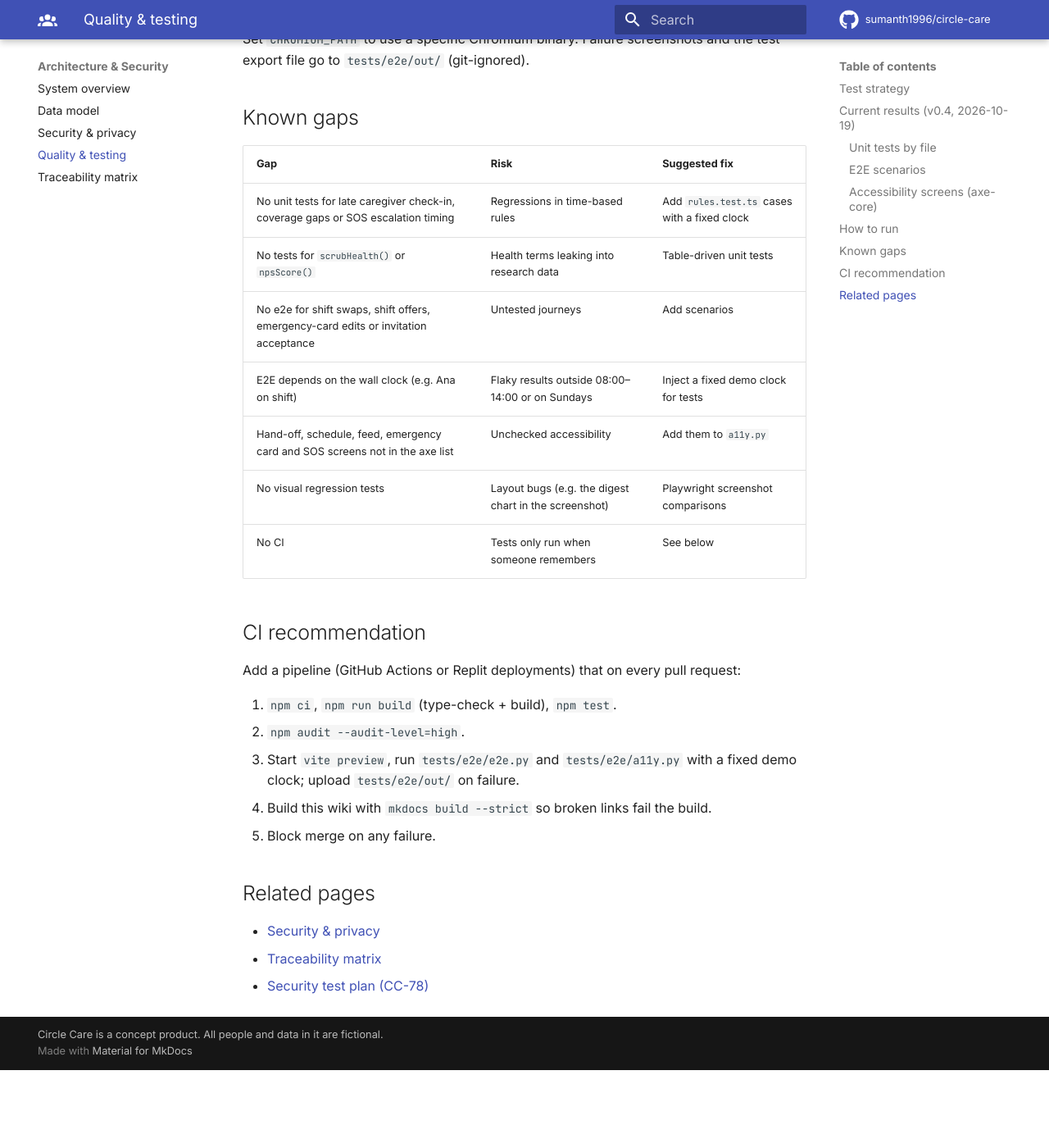
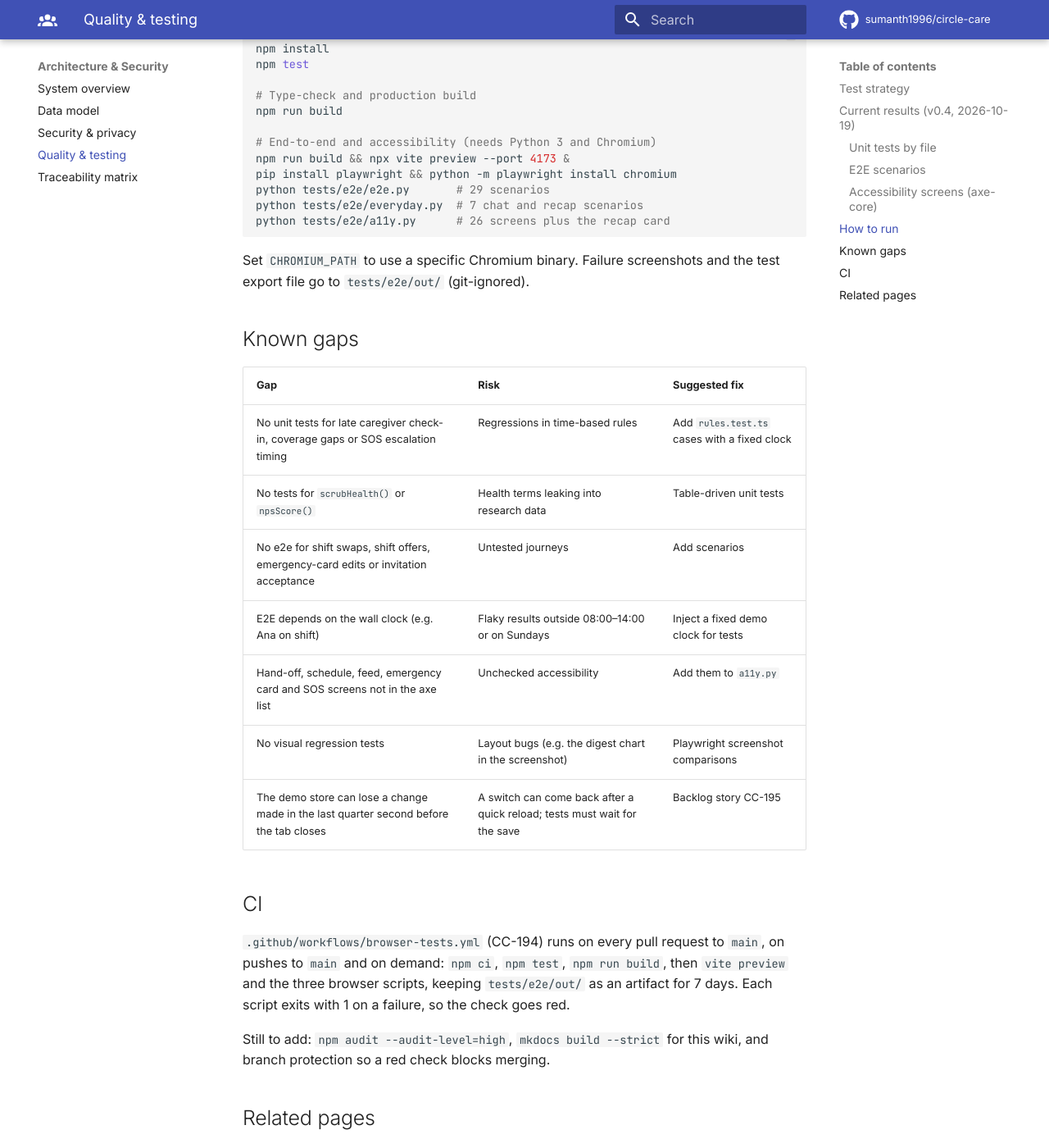
Before and after one commit to sumanth1996/circle-care, an MkDocs documentation site: the page built from docs/wiki/architecture/quality-and-testing.md, in a window 1280 px wide and 1400 px high, scrolled down 3852 px. Shown: the whole window at 82% size. Built offline with MkDocs 1.6.1 and Material for MkDocs 9.7.7, drawn with Linux system fonts in a browser that asks for light colours; comment, search, counter and statistics services are not loaded; before the commit the page ends 5157 px from its top, so only the background shows below that; some of the changed text lies outside the part shown.

Commit message:
Address the Lead Architect review of the browser tests
Must fix:
- wait_for_save waits until saving has stopped for 0.6 s, so the 15 s
  tick's save can't be mistaken for the switch's.
- e2e.py exits with 1 on page and console errors too, as the wiki says.
- The Her day test checks the shared counts before and after, so it
  can't pass if the card always read Private.
- The save gap is backlog story CC-195, cited instead of a missing record.

Also: browser steps run only when the preview server started, with its
log printed on failure; the 20 s timeout now covers only the three
PGlite tests; the recap audit can't abort the a11y report; json.dumps
for the fake speech text; README and the quality and testing wiki page
updated for CI.

Co-Authored-By: Claude Opus 5.5 <noreply@anthropic.com>

````diff
--- a/docs/wiki/architecture/quality-and-testing.md
+++ b/docs/wiki/architecture/quality-and-testing.md
@@ -6,6 +6,7 @@
 |---|---|---|---|
 | Unit | Vitest | The data layer is correct: permission matrix, rules engine, audit chain, SHA-256, health detection | `src/__tests__/*.test.ts` |
 | End-to-end | Python + Playwright (Chromium) | Real user journeys across the website and all three personas against the **production build** | `tests/e2e/e2e.py` |
+| Family chat and evening recap | Python + Playwright (Chromium) | Sprint 12 screens: chat, health-detail sheet, Maggie's large-text chat and voice reply, the recap card and its switch (CC-194) | `tests/e2e/everyday.py` |
 | Accessibility | axe-core injected by Playwright | No WCAG 2.1 A/AA violations on key screens | `tests/e2e/a11y.py` |
 | Type safety | TypeScript strict mode | `npm run build` fails on type errors | `tsconfig.json` |
 | Dependency audit | `npm audit` | Known vulnerable packages (0 on 2026-10-19, per the security test plan) | — |
@@ -20,6 +21,8 @@ The strategy favours **testing the rules where they live** (the data layer is pu
 | Unit tests | **217** in 5 files | All pass (`npm test`, ~1.2 s) |
 | E2E scenarios | **29** | All passing as recorded in commit `dce35c2` (re-run before each release) |
 | Accessibility | **24** screens | **0** axe-core violations (WCAG 2.1 A/AA) |
+
+Since Sprint 13 (CC-194) every pull request runs on GitHub Actions: 444 unit tests, 29 e2e scenarios, 7 chat and recap scenarios, and an axe audit of 26 screens plus the evening recap card, all green on [PR #7](https://github.com/sumanth1996/circle-care/pull/7).
 
 ### Unit tests by file
 
@@ -69,7 +72,7 @@ The e2e run uses a 390 × 844 phone viewport in the `America/New_York` time zone
 
 ### Accessibility screens (axe-core)
 
-`/`, `/how-it-works`, `/features`, `/who-its-for`, `/privacy`, `/pilot`, `/app`, `/app/elder`, `/app/elder/next`, `/app/elder/privacy`, `/app/elder/settings`, `/app/guardian`, `/app/guardian/meds`, `/app/guardian/approvals`, `/app/guardian/privacy`, `/app/guardian/notes`, `/app/guardian/settings`, `/app/guardian/circle`, `/app/guardian/digest`, `/app/guardian/health`, `/app/guardian/calendar`, `/app/caregiver`, `/app/pilot`, `/app/review` — at 1280 × 900, tags `wcag2a`, `wcag2aa`, `wcag21a`, `wcag21aa`.
+`/`, `/how-it-works`, `/features`, `/who-its-for`, `/privacy`, `/pilot`, `/app`, `/app/elder`, `/app/elder/next`, `/app/elder/privacy`, `/app/elder/settings`, `/app/guardian`, `/app/guardian/meds`, `/app/guardian/approvals`, `/app/guardian/privacy`, `/app/guardian/notes`, `/app/guardian/settings`, `/app/guardian/circle`, `/app/guardian/digest`, `/app/guardian/health`, `/app/guardian/calendar`, `/app/caregiver`, `/app/pilot`, `/app/review`, `/app/guardian/chat`, `/app/elder/chat`, and the `#recap` card after Skip to 7 PM (added in CC-194, with the clock pinned to 4:30 PM ET) — at 1280 × 900, tags `wcag2a`, `wcag2aa`, `wcag21a`, `wcag21aa`.
 
 Design-level accessibility commitments (WCAG 2.2 AA target): visible keyboard focus, labelled controls, *reduce motion* respected, 4.5:1 text contrast including on tinted backgrounds (CC-71), elder text up to ≈ 200% and touch targets ≥ 48 px.
 
@@ -86,8 +89,9 @@ npm run build
 # End-to-end and accessibility (needs Python 3 and Chromium)
 npm run build && npx vite preview --port 4173 &
 pip install playwright && python -m playwright install chromium
-python tests/e2e/e2e.py     # 29 scenarios
-python tests/e2e/a11y.py    # 24 screens
+python tests/e2e/e2e.py       # 29 scenarios
+python tests/e2e/everyday.py  # 7 chat and recap scenarios
+python tests/e2e/a11y.py      # 26 screens plus the recap card
 ```
 
 Set `CHROMIUM_PATH` to use a specific Chromium binary. Failure screenshots and the test export file go to `tests/e2e/out/` (git-ignored).
@@ -102,17 +106,13 @@ Set `CHROMIUM_PATH` to use a specific Chromium binary. Failure screenshots and t
 | E2E depends on the wall clock (e.g. Ana on shift) | Flaky results outside 08:00–14:00 or on Sundays | Inject a fixed demo clock for tests |
 | Hand-off, schedule, feed, emergency card and SOS screens not in the axe list | Unchecked accessibility | Add them to `a11y.py` |
 | No visual regression tests | Layout bugs (e.g. the digest chart in the screenshot) | Playwright screenshot comparisons |
-| No CI | Tests only run when someone remembers | See below |
+| The demo store can lose a change made in the last quarter second before the tab closes | A switch can come back after a quick reload; tests must wait for the save | Backlog story CC-195 |
 
-## CI recommendation
+## CI
 
-Add a pipeline (GitHub Actions or Replit deployments) that on every pull request:
+`.github/workflows/browser-tests.yml` (CC-194) runs on every pull request to `main`, on pushes to `main` and on demand: `npm ci`, `npm test`, `npm run build`, then `vite preview` and the three browser scripts, keeping `tests/e2e/out/` as an artifact for 7 days. Each script exits with 1 on a failure, so the check goes red.
 
-1. `npm ci`, `npm run build` (type-check + build), `npm test`.
-2. `npm audit --audit-level=high`.
-3. Start `vite preview`, run `tests/e2e/e2e.py` and `tests/e2e/a11y.py` with a fixed demo clock; upload `tests/e2e/out/` on failure.
-4. Build this wiki with `mkdocs build --strict` so broken links fail the build.
-5. Block merge on any failure.
+Still to add: `npm audit --audit-level=high`, `mkdocs build --strict` for this wiki, and branch protection so a red check blocks merging.
 
 ## Related pages
 
````
Also changed, not shown: 6 other files.
